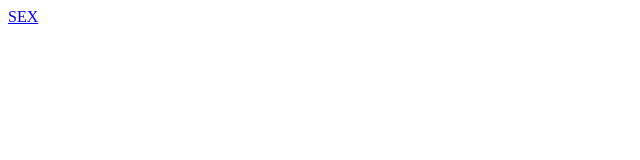
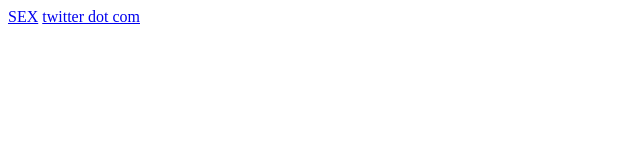
Before and after one commit to SleepyZaddo/SEEEEEEXXXXXXX, a plain HTML site: page index.html in a window 1280 px wide. Shown: the whole page, without its empty margins (0-640 px from the left). Drawn offline with Linux system fonts and the light colour scheme.

Commit message:
Update index.html

```diff
--- a/index.html
+++ b/index.html
@@ -4,5 +4,21 @@
     </HEAD>
     <BODY>
         <A HREF="https://www.youtube.com/watch?v=UHmFbT8DPX8">SEX</A>
+
+
+
+
+
+
+
+
+
+
+
+
+
+
+
+        <A HREF="https://twitter.com/SleepyZaddo">twitter dot com</A>
     <BODY>
 </html>
```
